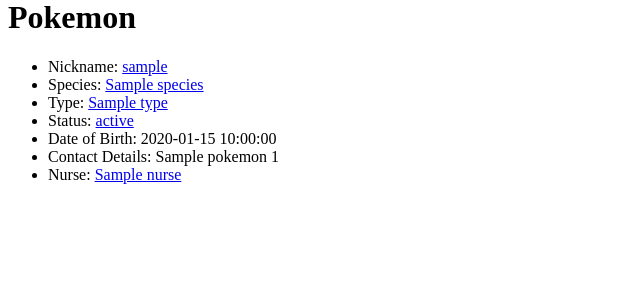
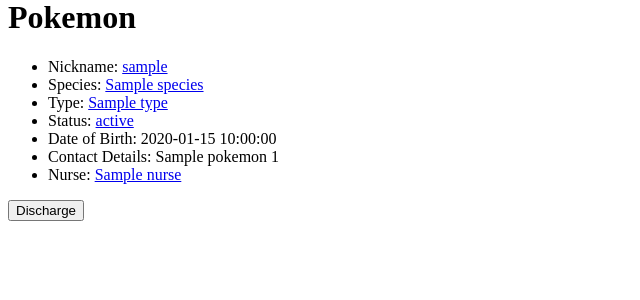
Before and after one commit to Simon2591990/PokeCenter, a Flask app: page /pokemon in a window 1280 px wide. Shown: the part 192-492 px from the top of the page, without its empty margins (0-640 px from the left). Run offline with Flask 2, Linux system fonts and the light colour scheme; a database or web service that is not in the repository returns one stand-in record (values such as "Sample title"); some libraries are stand-ins or nearby versions.

Commit message:
can now delete pokemon

```diff
--- a/controllers/pokemons_controller.py
+++ b/controllers/pokemons_controller.py
@@ -35,3 +35,8 @@
 
     pokemon_repository.save(pokemon)
     return redirect('/pokemon')
+
+@pokemon_blueprint.route("/pokemon/<id>/delete", methods=['POST'])
+def discharge_pokemon(id):
+    pokemon_repository.delete(id)
+    return redirect('/pokemon')
--- a/templates/base.html
+++ b/templates/base.html
@@ -3,6 +3,8 @@
 <head>
     <meta charset="UTF-8">
     <meta name="viewport" content="width=device-width, initial-scale=1.0">
+    <link rel="stylesheet" href="https://stackpath.bootstrapcdn.com/font-awesome/4.7.0/css/font-awesome.min.css" crossorigin="anonymous">
+    <link rel="stylesheet" href="{{ url_for('static', filename='style.css') }}">
     <title>PokeCenter</title>
 </head>
 <body>
--- a/templates/pokemon/index.html
+++ b/templates/pokemon/index.html
@@ -13,9 +13,11 @@
         <li>Date of Birth: {{pokemon.dob}}</li>
         <li>Contact Details: {{pokemon.trainer_name}} {{pokemon.trainer_number}}</li>
         <li>Nurse: <a href="/pokemon/{{pokemon.nurse.id}}">{{pokemon.nurse.name}}</a></li>
+</div>
+<form action="/pokemon/{{pokemon.id}}/delete" method="post">
+<button>Discharge</button>
+</form>
 
-
-</div>
 
 {% endfor %}
 {% endblock %}
```
Also changed, not shown: static/style.css (added).
